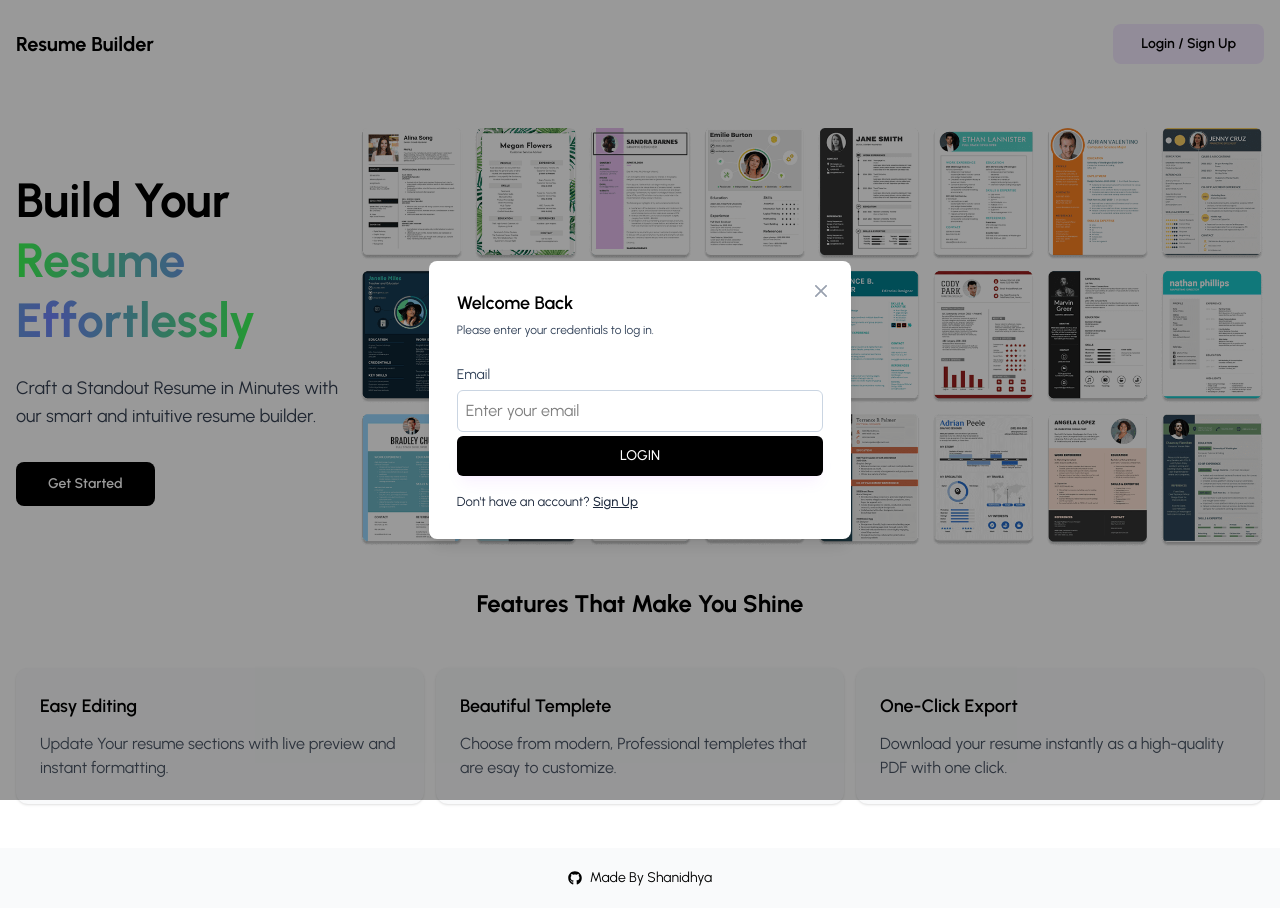
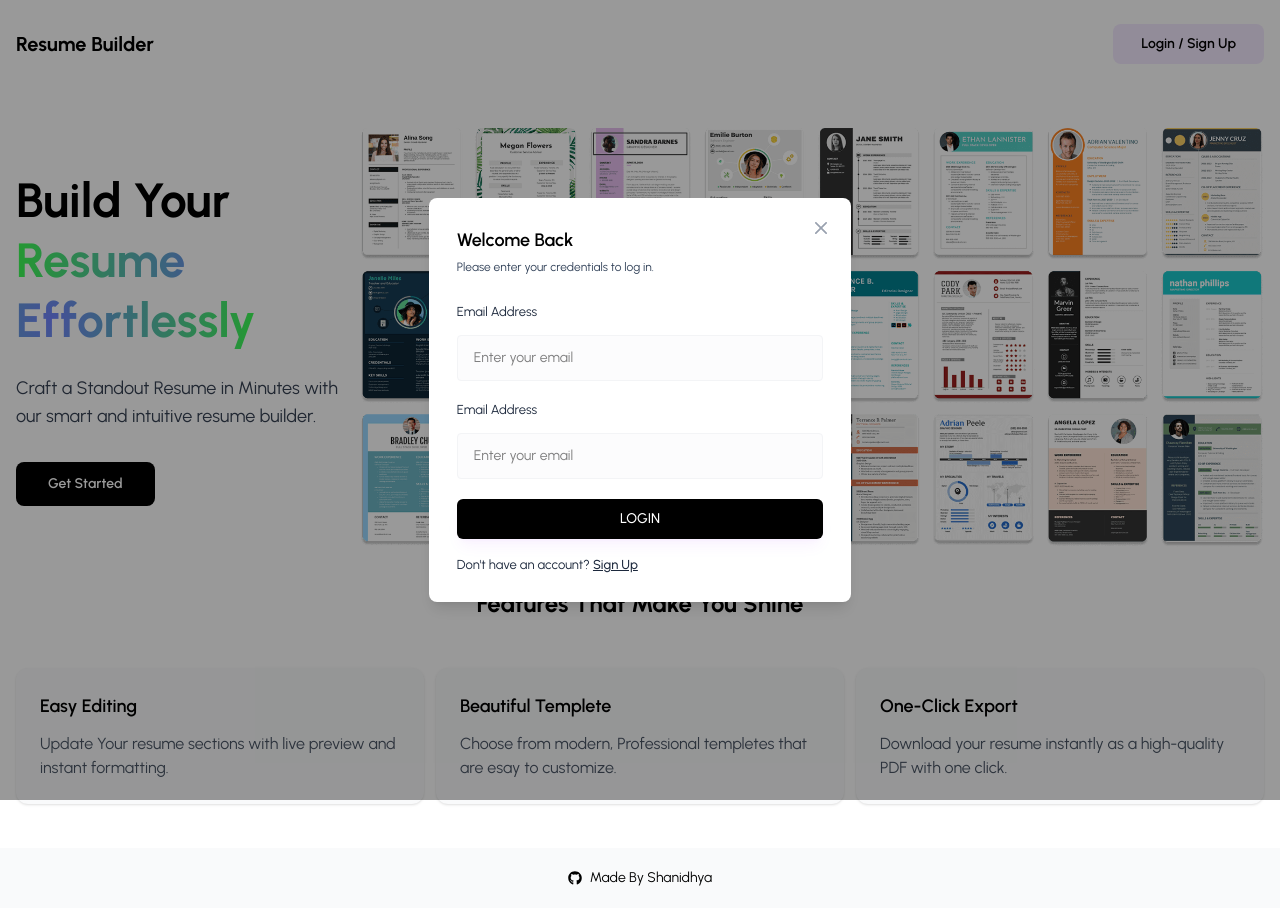
Before and after one commit to Shanidhya01/Resume-Builder, a React (Vite) app in the folder frontend/resume-builder/: page / in a window 1280 px wide. Built offline with nearby package versions, Linux system fonts and the light colour scheme.

Commit message:
Added Login Page and Input

```diff
--- a/frontend/resume-builder/src/components/Inputs/Input.jsx
+++ b/frontend/resume-builder/src/components/Inputs/Input.jsx
@@ -1,17 +1,45 @@
 import React from 'react'
+import { FaEyeDropper,FaEyeSlash, FaRegEye } from 'react-icons/fa'
+const Input = ({value, onChange, label, type, placeholder}) => {
+  const [showPassword, setShowPassword] = React.useState(false);
 
-const Input = ({value, onChange, label, type, placeholder}) => {
+  const handleTogglePassword = () => {
+    setShowPassword(!showPassword);
+  }
+
   return (
+    <>
     <div>
-      <label className='text-sm text-slate-700'>{label}</label>
-      <input
-        value={value}
-        onChange={onChange}
-        type={type}
-        placeholder={placeholder}
-        className='border border-slate-300 rounded-md p-2 mt-1 w-full'
-      />
+      <label className='text-[13px] text-slate-800'>{label}</label>
+      <div className='input-box'>
+        <input
+          type={type === 'password' ? (showPassword ? 'text' : 'password') : type}
+          value={value}
+          placeholder={placeholder}
+          className='w-full bg-transparent outline-none'
+          onChange={(e) => onChange(e)}
+        />
+
+        {type === 'password' && (
+          <>
+          {showPassword ? (
+            <FaRegEye
+              size={22}
+              className='text-primary cursor-pointer'
+              onClick={() => handleTogglePassword()}
+            />
+          ) : (
+            <FaEyeSlash
+              size={22}
+              className='text-slate-400 cursor-pointer'
+              onClick={() => handleTogglePassword()}
+            />
+          )}
+          </>
+        )}
+      </div>
     </div>
+    </>
   )
 }
 
--- a/frontend/resume-builder/src/pages/Auth/Login.jsx
+++ b/frontend/resume-builder/src/pages/Auth/Login.jsx
@@ -24,10 +24,20 @@
           <Input
             value={email}
             onChange={({target}) => setEmail(target.value)}
-            label='Email'
+            label='Email Address'
             type='email'
             placeholder='Enter your email'
           />
+
+          <Input
+            value={email}
+            onChange={({target}) => setEmail(target.value)}
+            label='Email Address'
+            type='email'
+            placeholder='Enter your email'
+          />
+
+
           {error && <p className='text-red-500 text-xs pb-2.5'>{error}</p>}
 
           <button type='submit' className='btn-primary'>
```
